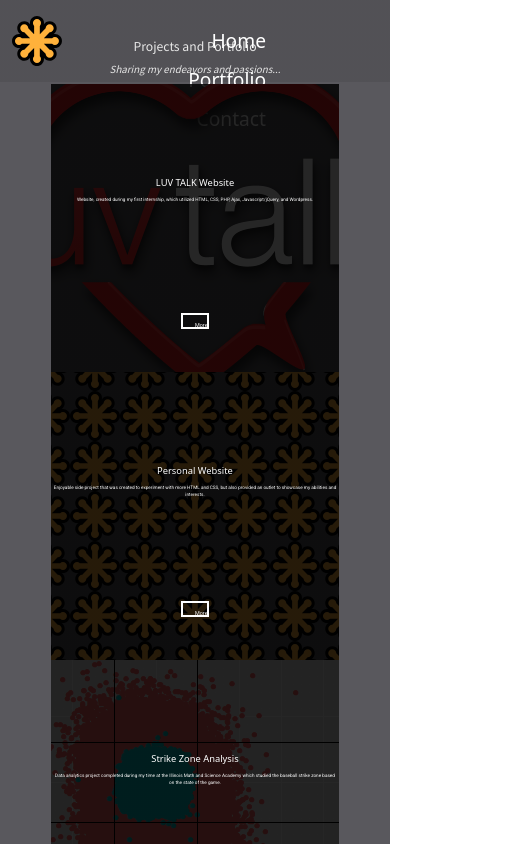
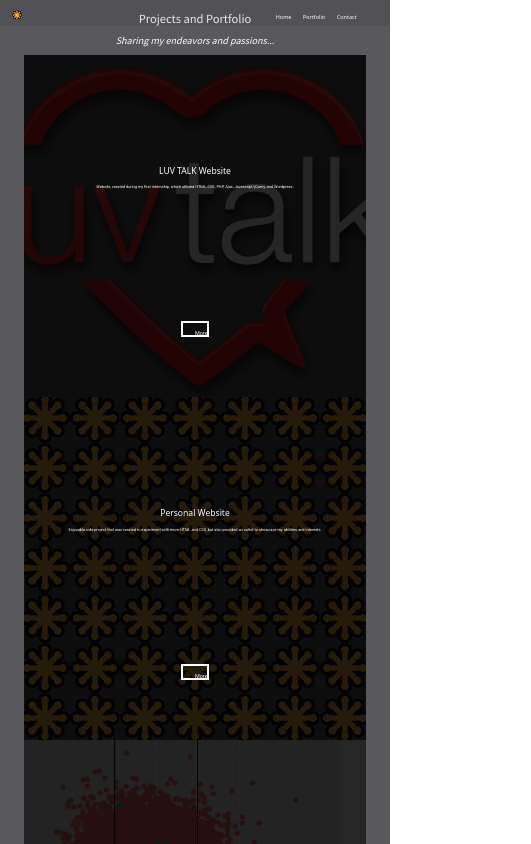
Before and after one commit to dangkhoa1410/personal-portfolio, a React (Create React App) app: page /portfolio in a window 390 px wide. Shown: the top 844 px of the page, 531 px wide, since content can reach past the window. Built offline with nearby package versions, Linux system fonts and the light colour scheme.

Commit message:
Fixed responsive web

```diff
--- a/src/App.js
+++ b/src/App.js
@@ -10,6 +10,7 @@
 export default function App() {
   return (
     <Router>
+      <div className="">
         <Nav></Nav>
         <Switch>
           <Route exact path="/" component = {Index} />
@@ -18,6 +19,7 @@
 
         </Switch>
         <Footer></Footer>
+        </div>
     </Router>
     );
 }
--- a/src/components/Banner/Banner.css
+++ b/src/components/Banner/Banner.css
@@ -12,10 +12,10 @@
     font-family: "Source Sans Pro", Arial, sans-serif;
   }
   #hello {
-    font-size: 3.7vw;
+    font-size: 3.4vw;
   }
   #name {
-    font-size: 12vw;
+    font-size: 10vw;
   }
   #person-description {
     font-size: 4.5vw;
@@ -25,7 +25,7 @@
   .projects .btn-border {
     background-color: transparent;
     width: 100%;
-    margin-top: 2vw;
+    margin-top: 1.5vw;
     color: white;
     font-family: "Roboto", Helvetica, serif;
     font-size: 1.5vw;
--- a/src/components/Nav/nav.css
+++ b/src/components/Nav/nav.css
@@ -2,22 +2,22 @@
 .navigation {
     position: absolute;
     width: 100%;
-    padding: 1rem 0px;
+    padding: 0.25vw 0px;
     background: linear-gradient(rgba(20, 20, 20, 0.1), rgba(20, 20, 20, 0.1));
 
 }
 .logo img {
-    max-width: 9rem;
+    height: 2.5vw;
 }
 .primary-nav {
-    padding-right: 5rem;
+    padding-right: 4vw;
     text-align: right;
 }
 .primary-nav li {
     display: inline-block;
-    margin: 0px 2rem;
+    margin: 0px 1.5vw;
     color: white;
-    font-size: 1.2rem;
+    font-size: 1.4vw;
 }
 
 .primary-nav a {
--- a/src/components/Projects/Projects.css
+++ b/src/components/Projects/Projects.css
@@ -1,11 +1,11 @@
 .projects {
     background-color: #59585d;
-    padding: 10vw;
+    padding: 3vw;
     color: white;
   }
 
   .projects-header-quote {
-    margin-bottom: 2vw;
+    margin-bottom: 1.5vw;
   }
   .projects h1,
   .projects h2 {
@@ -13,21 +13,21 @@
   }
 
   .projects h1 {
-    font-size: 3.5vw;
+    font-size: 3.2vw;
   }
   .projects h2 {
-    font-size: 2.8vw;
+    font-size: 2.6vw;
   }
   .projects h3 {
-    font-size: 2.4vw;
+    font-size: 2.2vw;
     padding: 0.5vw auto;
     /* padding-top: 6vw !important; */
   }
   .projects p {
     font-family: "Roboto", Helvetica, serif;
-    font-size: 1.2vw;
+    font-size: 1vw;
     padding: 0 0.3vw;
-    height: 35%;
+    height: 36%;
     overflow: auto;
   }
 
--- a/src/components/Projects/Projects.jsx
+++ b/src/components/Projects/Projects.jsx
@@ -74,7 +74,7 @@
 				</div>
 
 				<div className = "row">
-					<div className = "col-sm-2 col-md-2 col-sm-offset-5 col-md-offset-5">
+					<div className = "col-sm-2 col-md-2 offset-5">
 						<div className = "see-more-button">
 							<a className = "btn btn-default btn-border" href = "#">More Projects</a>
 						</div>
--- a/src/utils/index.js
+++ b/src/utils/index.js
@@ -41,7 +41,7 @@
     );
 
     const btnHeight = $('.project-more-info').height()
-    $('.project-more-info').css('margin-top','-2.5vw')
+    $('.project-more-info').css('margin-top','-2.7vw')
     $('.project-more-info').css('margin-left',(width-$('.project-more-info').width())/2)
 
   }
```
